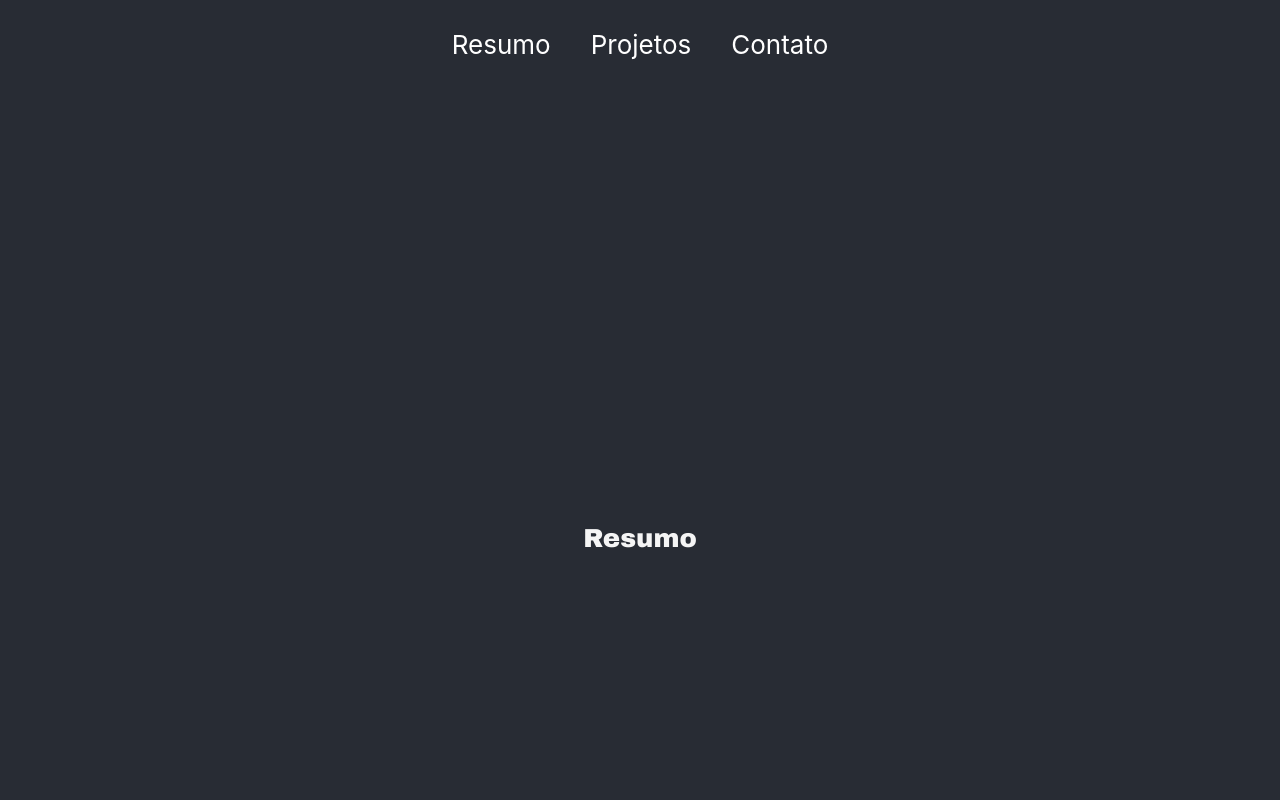
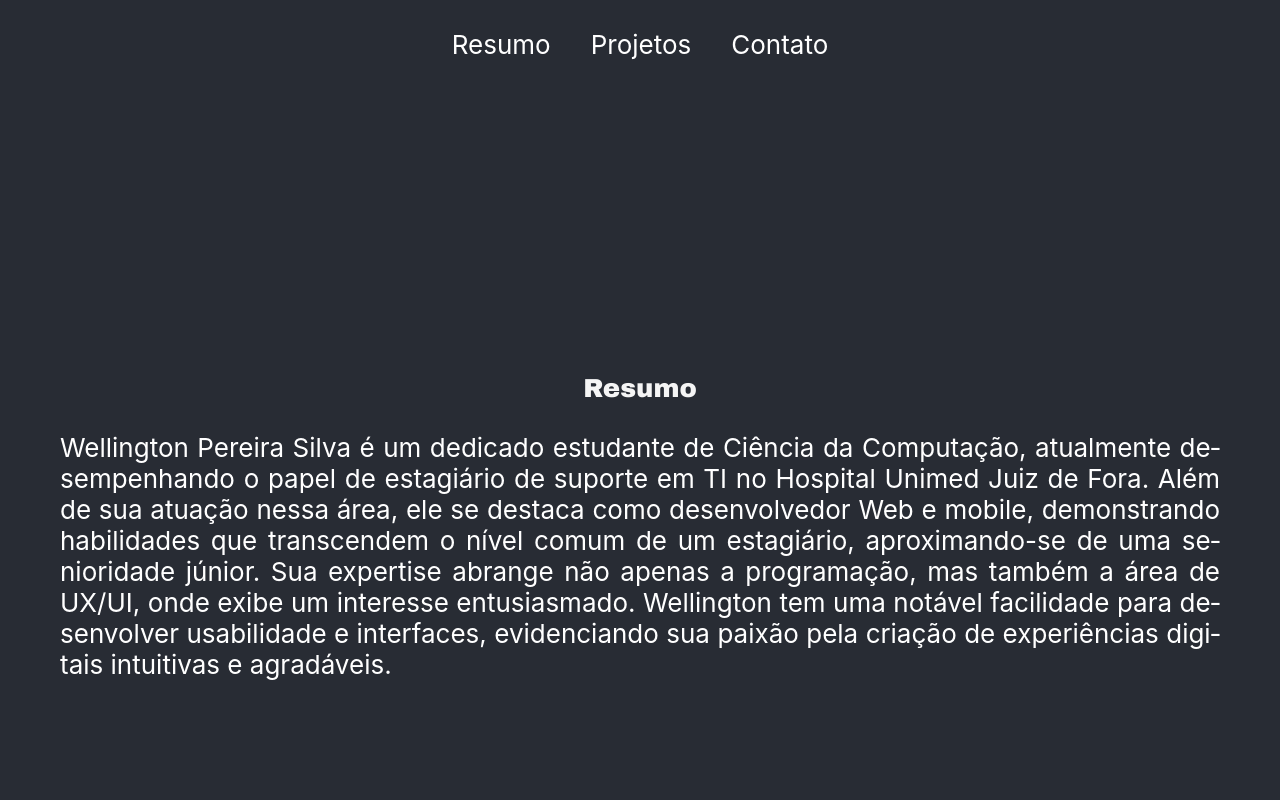
Before and after one commit to wellingtonengps/portfolio, a React (Create React App) app: page / in a window 1280 px wide. Shown: the part 680-1480 px from the top of the page. Built offline with nearby package versions, Linux system fonts and the light colour scheme.

Commit message:
add: resume

```diff
--- a/src/Components/SideBar.tsx
+++ b/src/Components/SideBar.tsx
@@ -1,6 +1,6 @@
 import React from 'react';
 import styled from 'styled-components';
-import SideBarItem from "./SideBarItem";
+//import SideBarItem from "./SideBarItem";
 import { IoMdClose } from "react-icons/io";
 
 
@@ -51,6 +51,7 @@ const SideBar = ({children, active}) => {
         active(false)
     }
 
+
     return (
         <Container sidebar={active}>
             <IoMdClose onClick={closeSideBar}  color={"#FFFFFF"} size={30}/>
--- a/src/Components/SideBarItem.tsx
+++ b/src/Components/SideBarItem.tsx
@@ -17,7 +17,7 @@ const Container = styled.div`
   }
 
   &:hover {
-    background-color: black;
+    color: #6080de;
   }
 `;
 // @ts-ignore
--- a/src/Pages/Main.tsx
+++ b/src/Pages/Main.tsx
@@ -84,6 +84,10 @@ const Section = styled.section`
     justify-content: center;
     font-size: calc(10px + 2vmin);
     color: white;
+    padding: 0 60px 0 60px;
+
+    text-align: justify;
+    hyphens: auto;
 `
 
 const SideBarIcon = styled.div`
@@ -130,7 +134,7 @@ function Main() {
     return (
     <div className="App">
             <SideBarIcon>
-                <IoMdMenu onClick={showSideBar} color={"#FFFFFF"} size={30}/>
+                <IoMdMenu onClick={showSideBar} color={"#6080de"} size={30}/>
             </SideBarIcon>
             {sideBar && <SideBar active={setSideBar}>
                 <SideBarItem Icon={RiAccountCircleFill} Text="Resumo" Ref={resumoRef}/>
@@ -161,6 +165,7 @@ function Main() {
           </section>
         <Section ref={resumoRef}>
               <Title>Resumo</Title>
+            <p>Wellington Pereira Silva é um dedicado estudante de Ciência da Computação, atualmente desempenhando o papel de estagiário de suporte em TI no Hospital Unimed Juiz de Fora. Além de sua atuação nessa área, ele se destaca como desenvolvedor Web e mobile, demonstrando habilidades que transcendem o nível comum de um estagiário, aproximando-se de uma senioridade júnior. Sua expertise abrange não apenas a programação, mas também a área de UX/UI, onde exibe um interesse entusiasmado. Wellington tem uma notável facilidade para desenvolver usabilidade e interfaces, evidenciando sua paixão pela criação de experiências digitais intuitivas e agradáveis.</p>
           </Section>
           <Section ref={projetosRef}>
               <Title>Projetos</Title>
```
